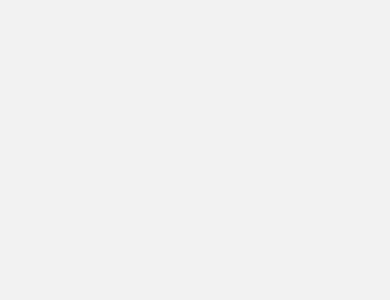
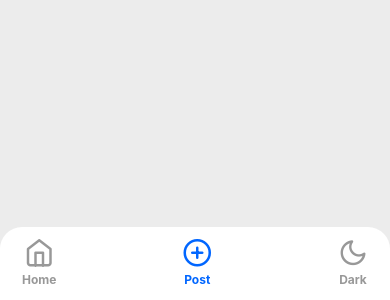
Before and after one commit to HasanAlasker/RentEase, a React Native app in the folder client/: screen /Post in a window 390 px wide. Shown: the part 544-844 px from the top of the page. Built offline with nearby package versions, Linux system fonts and the light colour scheme.

Commit message:
working navbar and theme toggeling

```diff
--- /dev/null
+++ b/client/components/FullScreen.js
@@ -0,0 +1,17 @@
+import { View, StyleSheet } from 'react-native';
+
+function FullScreen({children}) {
+  return (
+    <View style={styles.container}>
+        {children}
+    </View>
+  );
+}
+
+const styles = StyleSheet.create({
+  container:{
+    flex:1
+  },
+})
+
+export default FullScreen;
--- a/client/components/Navbar.js
+++ b/client/components/Navbar.js
@@ -3,12 +3,14 @@ import { View, Text, TouchableOpacity } from "react-native";
 import { Feather } from "@expo/vector-icons";
 import { useNavigation, useRoute } from "@react-navigation/native";
 import useThemedStyles from "../hooks/useThemedStyles";
+import { useTheme } from "../config/ThemeContext";
 
 function Navbar(props) {
   const navigation = useNavigation();
   const route = useRoute();
 
   const styles = useThemedStyles(getStyles);
+  const { isDarkMode, toggleTheme } = useTheme();
 
   return (
     <>
@@ -29,20 +31,6 @@ function Navbar(props) {
 
         <TouchableOpacity
           style={styles.navbarBtn}
-          onPress={() => navigation.navigate("Have")}
-        >
-          <Feather
-            name="clipboard"
-            size={30}
-            style={[styles.icon, route.name === "Have" && styles.active]}
-          />
-          <Text style={[styles.text, route.name === "Have" && styles.active]}>
-            Have
-          </Text>
-        </TouchableOpacity>
-
-        <TouchableOpacity
-          style={styles.navbarBtn}
           onPress={() => navigation.navigate("Post")}
         >
           <Feather
@@ -57,31 +45,17 @@ function Navbar(props) {
 
         <TouchableOpacity
           style={styles.navbarBtn}
-          onPress={() => navigation.navigate("Book")}
+          onPress={toggleTheme}
         >
           <Feather
-            name="calendar"
-            size={30}
-            style={[styles.icon, route.name === "Book" && styles.active]}
-          />
-          <Text style={[styles.text, route.name === "Book" && styles.active]}>
-            Book
-          </Text>
-        </TouchableOpacity>
-
-        <TouchableOpacity
-          style={styles.navbarBtn}
-          onPress={() => navigation.navigate("Profile")}
-        >
-          <Feather
-            name="user"
+            name={isDarkMode ? 'sun' : 'moon'}
             size={30}
             style={[styles.icon, route.name === "Profile" && styles.active]}
           />
           <Text
-            style={[styles.text, route.name === "Profile" && styles.active]}
+            style={[styles.text,]}
           >
-            Profile
+            {isDarkMode ? 'Light' : 'Dark'}
           </Text>
         </TouchableOpacity>
       </View>
@@ -104,7 +78,6 @@ const getStyles = (theme) =>
       height: 73,
       width: "100%",
       zIndex: 100,
-
     },
     navbarBtn: {
       display: "flex",
@@ -123,7 +96,7 @@ const getStyles = (theme) =>
       textAlign: "center",
     },
     active: {
-      color: theme.purple,
+      color: theme.blue,
     },
     bottom: {
       position: "absolute",
--- a/client/pages/users/Home.js
+++ b/client/pages/users/Home.js
@@ -1,14 +1,20 @@
-import React from 'react';
-import { View, StyleSheet } from 'react-native';
+
+import { View, StyleSheet } from "react-native";
+import SafeScreen from "../../components/SafeScreen";
+import FullScreen from "../../components/FullScreen";
+import Navbar from "../../components/Navbar";
 
 function Home(props) {
   return (
-    <View style={styles.container}></View>
+    <SafeScreen>
+      <FullScreen></FullScreen>
+      <Navbar></Navbar>
+    </SafeScreen>
   );
 }
 
 const styles = StyleSheet.create({
-  container:{},
-})
+  container: {},
+});
 
 export default Home;
--- a/client/pages/users/Post.js
+++ b/client/pages/users/Post.js
@@ -1,9 +1,15 @@
 import React from 'react';
 import { View, StyleSheet } from 'react-native';
+import SafeScreen from "../../components/SafeScreen";
+import FullScreen from "../../components/FullScreen";
+import Navbar from "../../components/Navbar";
 
 function Post(props) {
   return (
-    <View style={styles.container}></View>
+    <SafeScreen>
+      <FullScreen></FullScreen>
+      <Navbar></Navbar>
+    </SafeScreen>
   );
 }
 
```
